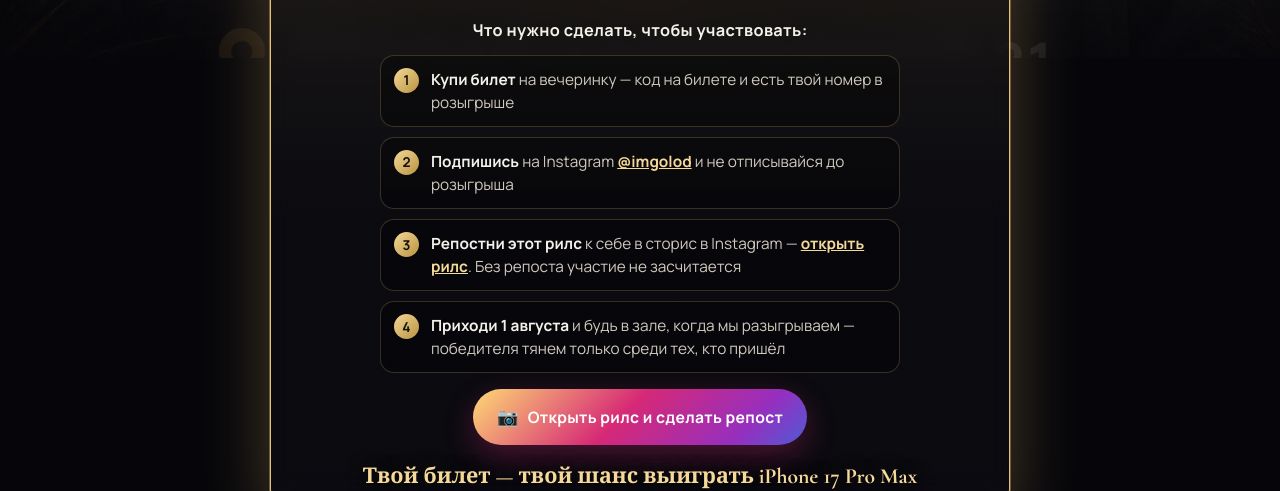
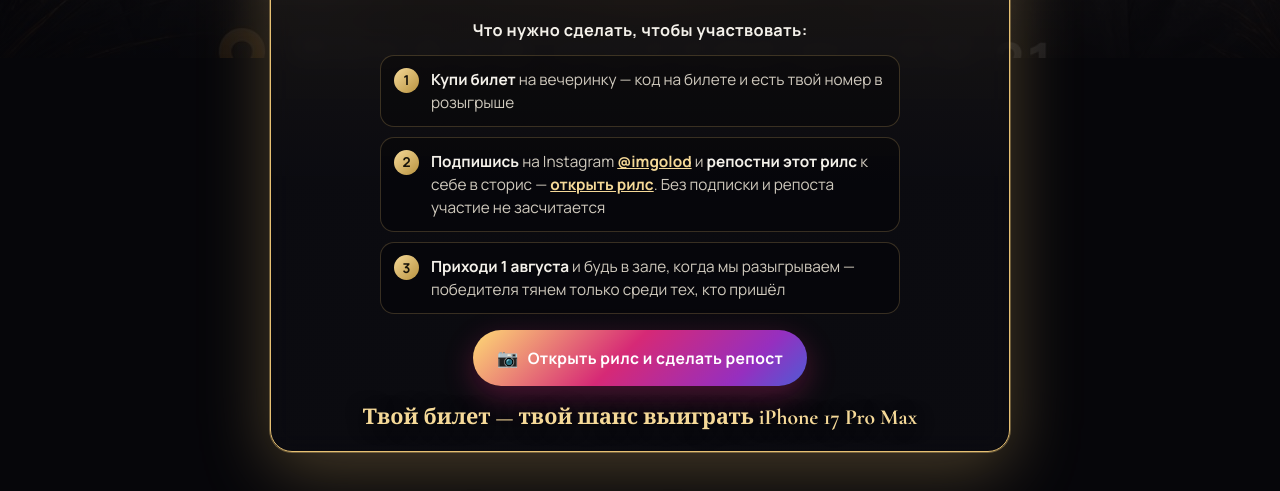
Before and after one commit to Monstor39/toosovka39, a website: page public/index.html in a window 1280 px wide. Shown: the part 742-1233 px from the top of the page. Drawn offline with nearby package versions, Linux system fonts and the light colour scheme; no server answers.

Commit message:
fix: подписка и репост рилса — одним пунктом условий
Co-Authored-By: Claude Opus 5 <noreply@anthropic.com>

```diff
--- a/public/index.html
+++ b/public/index.html
@@ -64,10 +64,9 @@
         <li><b>Купи билет</b> на вечеринку — код на билете и есть твой номер в розыгрыше</li>
         <li><b>Подпишись</b> на Instagram
           <a href="https://instagram.com/imgolod" target="_blank" rel="noopener">@imgolod</a>
-          и не отписывайся до розыгрыша</li>
-        <li><b>Репостни этот рилс</b> к себе в сторис в Instagram —
+          и <b>репостни этот рилс</b> к себе в сторис —
           <a href="https://www.instagram.com/reel/DbUSGz5obZj/" target="_blank" rel="noopener">открыть рилс</a>.
-          Без репоста участие не засчитается</li>
+          Без подписки и репоста участие не засчитается</li>
         <li><b>Приходи 1 августа</b> и будь в зале, когда мы разыгрываем — победителя тянем только среди тех, кто пришёл</li>
       </ol>
 
```
